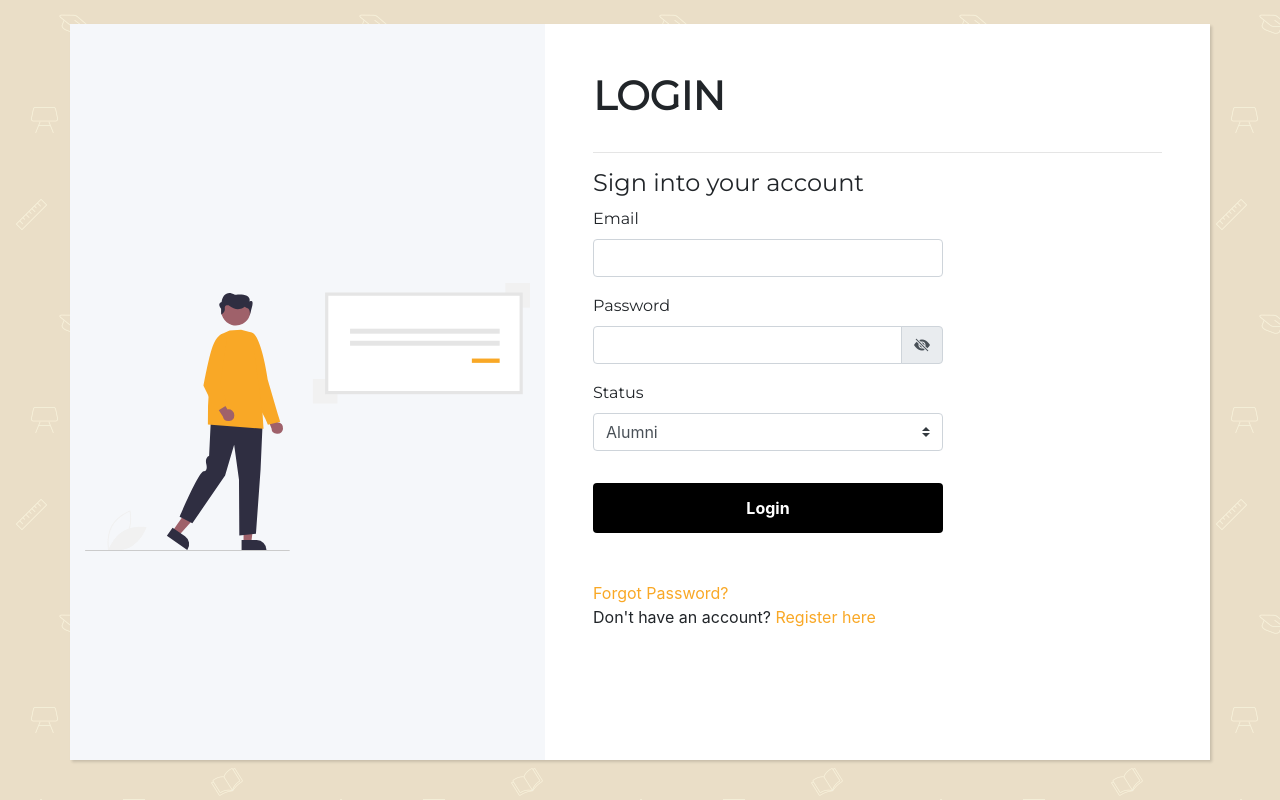
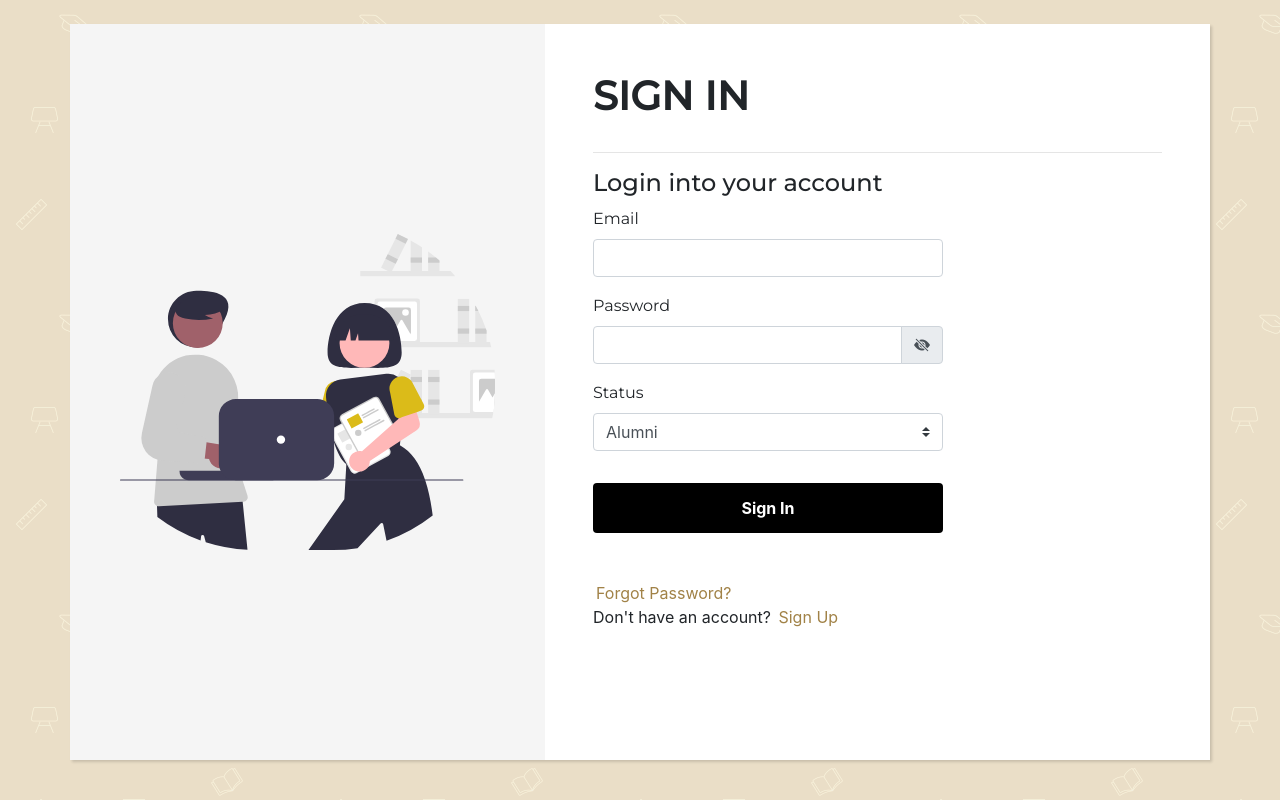
Before and after one commit to amarabjamal/Online-Alumni-System, a PHP site: page /login.html in a window 1280 px wide. Run offline with PHP 8.4, Linux system fonts and the light colour scheme; some libraries are stand-ins or nearby versions.

Commit message:
finalise

```diff
--- a/login.html
+++ b/login.html
@@ -18,7 +18,7 @@
     <!--Bootsrap icons-->
     <link href="./node_modules/bootstrap-icons/font/bootstrap-icons.css" rel="stylesheet">
 
-    <title>Login | UM Alumni</title>
+    <title>Sign In | UM Alumni</title>
 </head>
 <body>
     <!--Bootstrap js-->
@@ -42,9 +42,9 @@
                 <!-- Form Area Start -->
 
                 <div class="col-md-7 px-5 pt-5">
-                    <h1 class="font-weight-bold pb-3">LOGIN</h1>
+                    <h1 class="font-weight-bold pb-3">SIGN IN</h1>
                     <hr>
-                    <h4>Sign into your account</h4>
+                    <h4>Login into your account</h4>
                     <form action="">
 
                         <!--  Email Input Start -->
@@ -99,11 +99,11 @@
 
                         <div class="form-row">
                             <div class="col">
-                                <button type="submit" class="btn1 mt-3 mb-5">Login</button>
+                                <button type="submit" class="btn1 mt-3 mb-5">Sign In</button>
                             </div>
                         </div>
                         <a href="#" onclick="alert('Function not supported yet.')">Forgot Password?</a>
-                        <p>Don't have an account? <a href="./register.html">Register here</a></p>
+                        <p>Don't have an account? <a href="./register.html">Sign Up</a></p>
                     </form>
                 </div>
 
--- a/styles/login.css
+++ b/styles/login.css
@@ -1,4 +1,5 @@
 @import url('https://fonts.googleapis.com/css2?family=Montserrat&display=swap');
+@import url(./variables.css);
 
 * {
     padding: 0;
@@ -14,12 +15,15 @@ body {
 
 a {
     transition: .2s;
-    color: #f9a826;
+    color: var(--heading-text-color);
+    padding: 5px 3px;
+    border-radius: 5px;
 }
 
 a:hover {
     text-decoration: none;
-    color: #ffa617;
+    color: var(--heading-text-color);
+    background-color: var(--section-bg-color);
 }
 
 h1, h4, label {
@@ -51,8 +55,8 @@ h1, h4, label {
     display: flex;
     justify-content: center;
     align-items: center;
-    padding-top: 50px;
-    background-color: #f5f7fa;
+    padding: 30px 50px;
+    background-color: #f5f5f5;
 }
 
 .form-group {
@@ -82,11 +86,6 @@ h1, h4, label {
 .input-box input::placeholder {
     color: #6c757d;
     opacity: 1;
-}
-
-.input-box .bi {
-    padding-right: 10px;
-    color: #212529;
 }
 
 .eye {
```
Also changed, not shown: register.html (+4 -4 lines), images/signin.svg, images/singup.svg (added).
